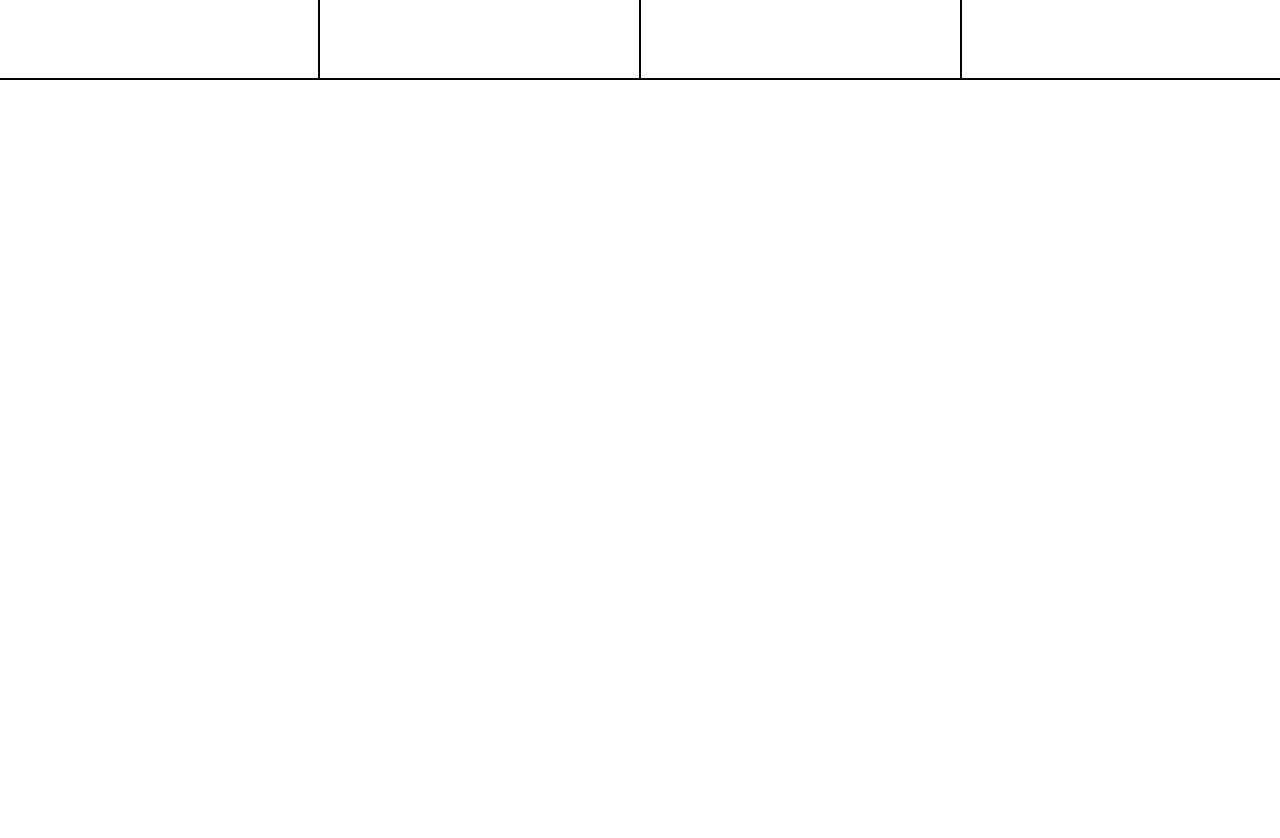
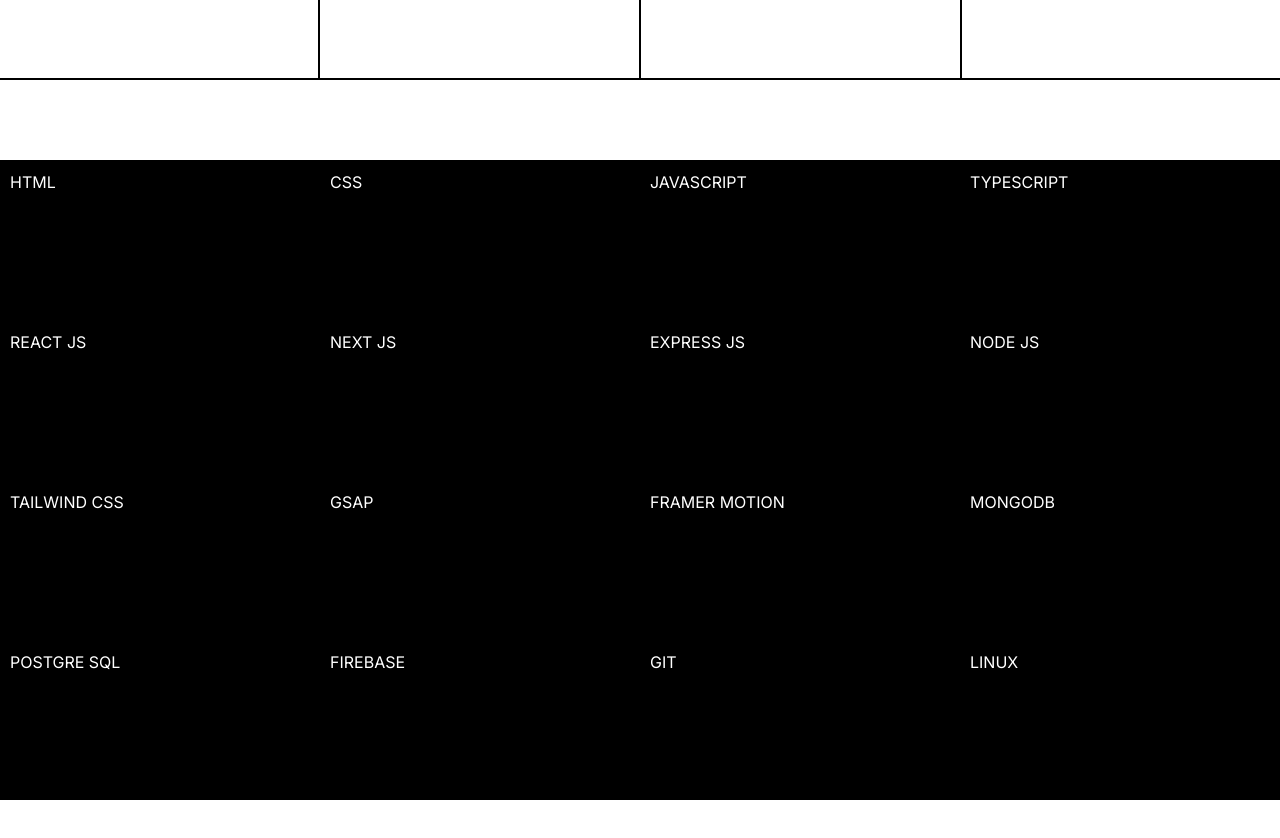
Before and after one commit to HrishikShaji/portfolio-four, a Next.js app: page / in a window 1280 px wide. Shown: the part 1600-2438 px from the top of the page. Before the commit the page ends 1720 px from the top, so only its background shows below. Built offline with nearby package versions, Linux system fonts and the light colour scheme.

Commit message:
hover bugs in skills

```diff
--- /dev/null
+++ b/app/components/Skill.tsx
@@ -0,0 +1,52 @@
+"use client";
+
+import { useGSAP } from "@gsap/react";
+import { data } from "../data";
+import { useRef } from "react";
+import gsap from "gsap";
+
+interface SkillProps {
+	item: string;
+}
+
+export const Skill: React.FC<SkillProps> = ({ item }) => {
+	const overlayRef = useRef<HTMLDivElement>(null);
+	const titleRef = useRef<HTMLHeadingElement>(null);
+	const containerRef = useRef<HTMLDivElement>(null);
+	useGSAP(() => {
+		if (overlayRef.current && titleRef.current && containerRef.current) {
+			const animateOverlay = () => {
+				gsap.fromTo(
+					overlayRef.current,
+					{
+						scaleY: 0,
+						transformOrigin: "bottom",
+					},
+					{
+						scaleY: 1,
+						duration: 1,
+					},
+				);
+			};
+			const exitAnimation = () => {
+				gsap.to(overlayRef.current, {
+					scaleY: 0,
+					duration: 1,
+					transformOrigin: "bottom",
+				});
+			};
+
+			containerRef.current.addEventListener("mouseenter", animateOverlay);
+			containerRef.current.addEventListener("mouseleave", exitAnimation);
+		}
+	}, {});
+	return (
+		<div ref={containerRef} className="border-2 relative p-2 h-40 border-black">
+			<div
+				ref={overlayRef}
+				className="w-full h-full absolute  top-0 left-0  bg-white mix-blend-difference"
+			></div>
+			<h1 ref={titleRef}>{item}</h1>
+		</div>
+	);
+};
--- /dev/null
+++ b/app/components/Skills.tsx
@@ -0,0 +1,16 @@
+"use client";
+
+import { data } from "../data";
+import { Skill } from "./Skill";
+
+export const Skills = () => {
+	return (
+		<div className="w-full py-10">
+			<div className="grid grid-cols-4 gap-0">
+				{data.skills.data.map((item, i) => (
+					<Skill item={item} key={i} />
+				))}
+			</div>
+		</div>
+	);
+};
--- a/app/page.tsx
+++ b/app/page.tsx
@@ -4,6 +4,7 @@ import { useGSAP } from "@gsap/react";
 import ScrollTrigger from "gsap/dist/ScrollTrigger";
 import { About } from "./components/About";
 import { Features } from "./components/Features";
+import { Skills } from "./components/Skills";
 
 gsap.registerPlugin(useGSAP, ScrollTrigger);
 
@@ -13,6 +14,7 @@ export default function Home() {
 			<Hero />
 			<About />
 			<Features />
+			<Skills />
 		</main>
 	);
 }
```
Lines whose indentation alone changed are shown as unchanged.
